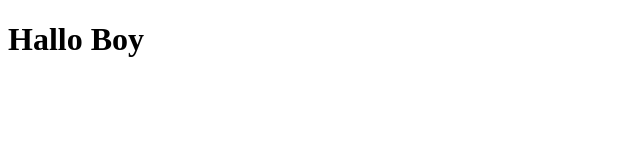
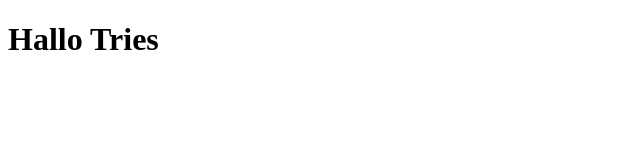
Before and after one commit to triesaugustrianto/Binar, a plain HTML site: page index.html in a window 1280 px wide. Shown: the full height of the page, 0-640 px from the left. Drawn offline with Linux system fonts and the light colour scheme.

Commit message:
Hallo tries

```diff
--- a/index.html
+++ b/index.html
@@ -6,6 +6,6 @@
     <title>Boy</title>
 </head>
 <body>
-    <h1>Hallo Boy</h1>
+    <h1>Hallo Tries</h1>
 </body>
 </html>
```
